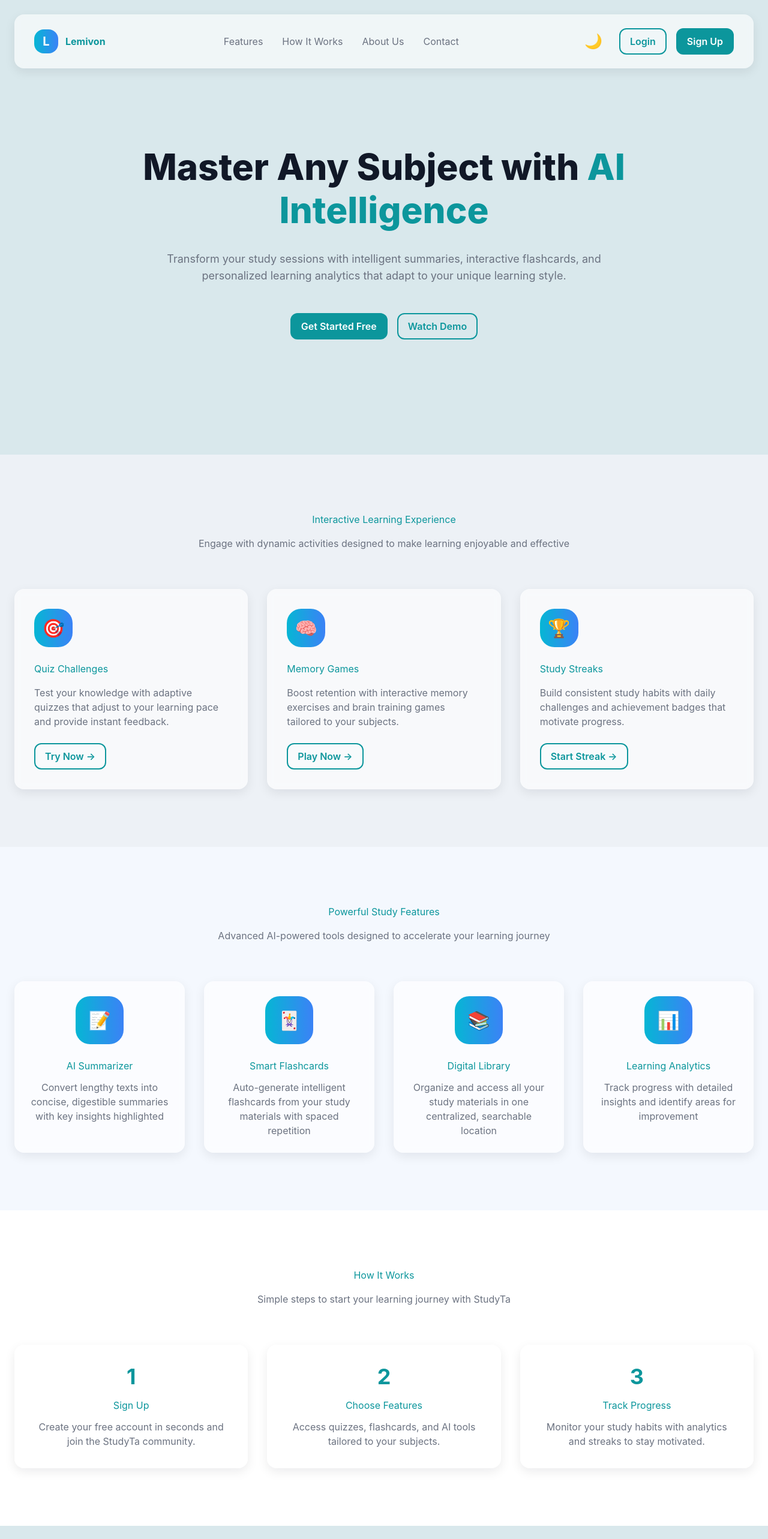
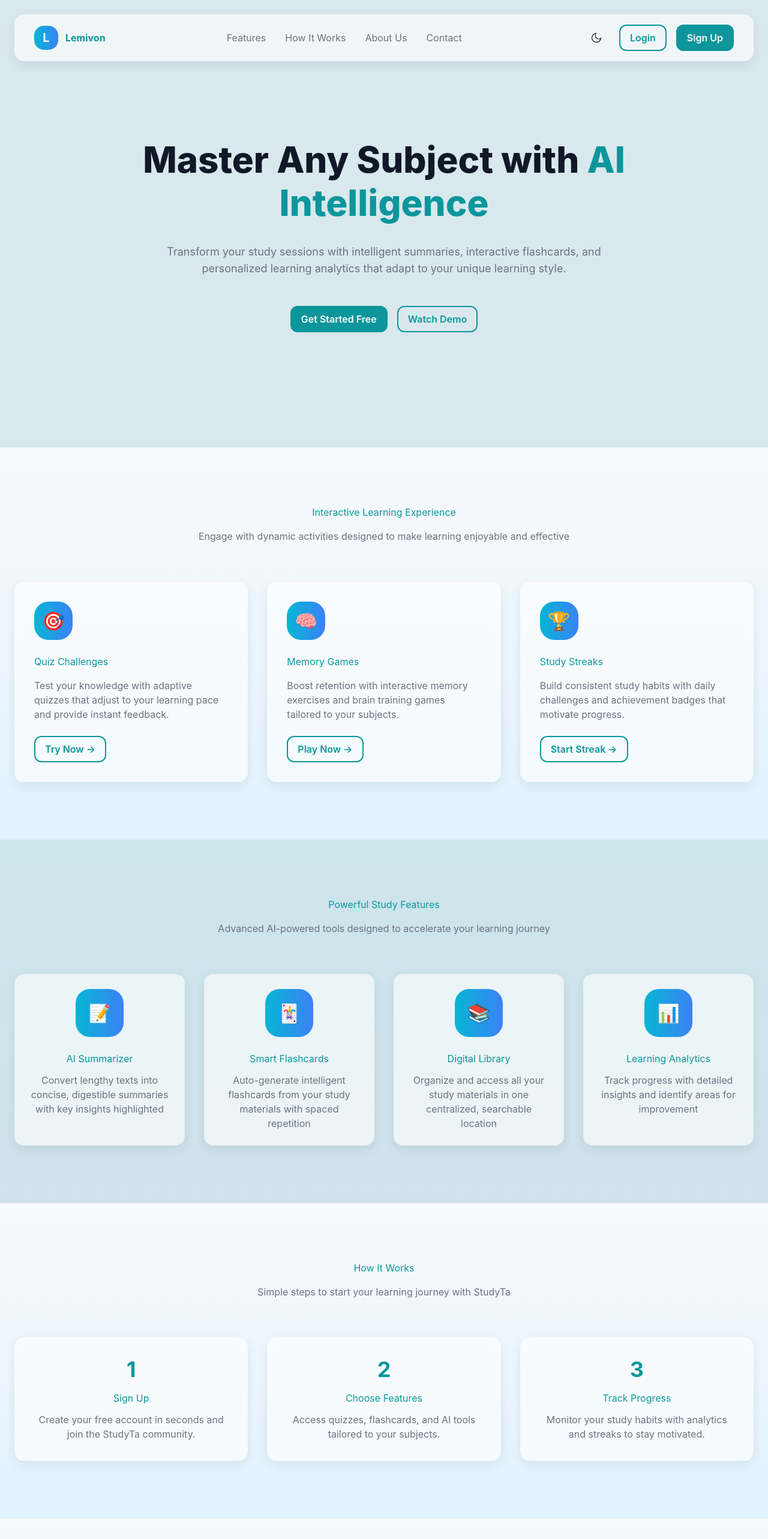
Before and after one commit to Hachimanka/StudyTaa, a React (Vite) app in the folder frontend/: page / in a window 1280 px wide. Shown: the top 2566 px of the page at 60% size. Built offline with nearby package versions, Linux system fonts and the light colour scheme.

Commit message:
Enhance TopNav and Landing components with improved dark mode support and UI consistency; update styles and structure for better readability and user experience

```diff
--- a/frontend/src/components/TopNav.jsx
+++ b/frontend/src/components/TopNav.jsx
@@ -32,7 +32,6 @@ export default function TopNav() {
 
   const location = useLocation()
   const isLanding = location && location.pathname === '/'
-
   return (
   <nav className={"glass-card mx-6 mt-6 px-8 py-4 animate-fadeInUp" + (isLanding ? ' topbar-landing' : '')}>
       <div className="max-w-7xl mx-auto flex justify-between items-center">
@@ -75,13 +74,35 @@ export default function TopNav() {
         {/* Auth Section */}
         <div className="flex items-center space-x-4">
           {/* Dark Mode Button Placeholder (optional to implement later) */}
+          {/* neutral SVG icons instead of emoji */}
           <button
             onClick={() => setIsDark(d => !d)}
             aria-label="Toggle dark mode"
             title="Toggle Dark Mode"
-            className="p-3 rounded-2xl hover:bg-gray-100 transition-all duration-300 interactive"
+            className="theme-toggle p-3 rounded-2xl hover:bg-gray-100 transition-all duration-300 interactive"
+            style={{ lineHeight: 0 }}
           >
-            <span className="text-2xl">{isDark ? '☀️' : '🌙'}</span>
+            {isDark ? (
+              /* neutral sun */
+              <svg width="20" height="20" viewBox="0 0 24 24" fill="none" xmlns="http://www.w3.org/2000/svg" aria-hidden>
+                <circle cx="12" cy="12" r="4" stroke="currentColor" strokeWidth="1.5" />
+                <g stroke="currentColor" strokeWidth="1.2" strokeLinecap="round">
+                  <path d="M12 1v2" />
+                  <path d="M12 21v2" />
+                  <path d="M4.2 4.2l1.4 1.4" />
+                  <path d="M18.4 18.4l1.4 1.4" />
+                  <path d="M1 12h2" />
+                  <path d="M21 12h2" />
+                  <path d="M4.2 19.8l1.4-1.4" />
+                  <path d="M18.4 5.6l1.4-1.4" />
+                </g>
+              </svg>
+            ) : (
+              /* neutral crescent moon */
+              <svg width="20" height="20" viewBox="0 0 24 24" fill="none" xmlns="http://www.w3.org/2000/svg" aria-hidden>
+                <path d="M21 12.79A9 9 0 1111.21 3 7 7 0 0021 12.79z" stroke="currentColor" strokeWidth="1.5" fill="none" />
+              </svg>
+            )}
           </button>
 
           {isAuthenticated ? (
--- a/frontend/src/index.css
+++ b/frontend/src/index.css
@@ -69,6 +69,16 @@ body { background: var(--bg); color: var(--text); }
 	background: linear-gradient(180deg, #f8fafc 0%, #e0f2fe 100%);
 	color: var(--text);
 }
+
+/* hero-surface: matches the hero overlay (subtle gradient) */
+.hero-surface {
+	background: linear-gradient(180deg, rgba(6,182,212,0.06) 0%, rgba(59,130,246,0.06) 100%);
+	color: var(--text);
+}
+
+.dark .hero-surface {
+	background: linear-gradient(180deg, rgba(6,182,212,0.03) 0%, rgba(59,130,246,0.03) 100%);
+}
 .footer-surface {
 	background: #0f1724;
 	color: #e5e7eb;
@@ -92,6 +102,19 @@ body { background: var(--bg); color: var(--text); }
 }
 .dark .sidebar { background: #071021; }
 
+/* Theme toggle hover/z-index effect */
+.theme-toggle { position: relative; z-index: 1; }
+.theme-toggle:hover {
+	transform: translateY(-2px) scale(1.05);
+	box-shadow: 0 8px 24px rgba(2,6,23,0.35);
+	z-index: 50;
+	background: rgba(255,255,255,0.06);
+}
+.dark .theme-toggle:hover {
+	background: rgba(255,255,255,0.06);
+	box-shadow: 0 10px 26px rgba(0,0,0,0.6);
+}
+
 .btn-secondary {
 	border: 2px solid #0C969C;
 	background: rgba(255,255,255,0.02);
--- a/frontend/src/pages/Landing.jsx
+++ b/frontend/src/pages/Landing.jsx
@@ -60,7 +60,7 @@ export default function Landing() {
       </section>
 
       {/* Fun Activities Section */}
-      <section className="py-24 px-6 bg-[#EDF1F6]">
+    <section className="py-24 px-6 section-surface bg-[#EDF1F6]">
         <div className="max-w-7xl mx-auto">
           <motion.div
             initial={{ opacity: 0, y: 40 }}
@@ -126,7 +126,7 @@ export default function Landing() {
       {/* Features Section */}
       <section
         id="features"
-        className="py-24 px-6 bg-[#F4F8FE]"
+        className="py-24 px-6 hero-surface"
       >
         <div className="max-w-7xl mx-auto ">
           <motion.div
@@ -173,7 +173,7 @@ export default function Landing() {
       </section>
 
       {/* How It Works Section */}
-      <section id="how-it-works" className="py-24 px-6 bg-[#FFFFFF]">
+    <section id="how-it-works" className="py-24 px-6 section-surface bg-[#FFFFFF]">
         <div className="max-w-7xl mx-auto">
           <motion.div
             initial={{ opacity: 0, y: 40 }}
@@ -216,8 +216,8 @@ export default function Landing() {
         </div>
       </section>
 
-      {/* About Us Section */}
-  <section id="about" className="py-24 px-6">
+  {/* About Us Section */}
+  <section id="about" className="py-24 px-6 section-surface">
         <div className="max-w-7xl mx-auto text-center">
           <motion.div
             initial={{ opacity: 0, y: 40 }}
@@ -237,33 +237,33 @@ export default function Landing() {
       </section>
 
       {/* Footer */}
-  <footer className="footer-surface text-gray-300 py-10 mt-16">
+      <footer className="footer-surface text-muted py-10 mt-16">
         <div className="max-w-7xl mx-auto px-6 grid md:grid-cols-3 gap-12">
           <div>
-            <h3 className="text-lg font-bold text-white mb-4">StudyTa</h3>
-            <p className="text-sm text-gray-400">
+            <h3 className="text-lg font-bold text-heading mb-4">StudyTa</h3>
+            <p className="text-sm text-muted">
               Your AI-powered study companion for smarter learning.
             </p>
           </div>
           <div>
-            <h4 className="font-semibold text-white mb-4">Quick Links</h4>
+            <h4 className="font-semibold text-heading mb-4">Quick Links</h4>
             <ul className="space-y-2 text-sm">
-              <li><a href="#features" className="hover:text-white transition">Features</a></li>
-              <li><a href="#how-it-works" className="hover:text-white transition">How It Works</a></li>
-              <li><a href="#about" className="hover:text-white transition">About Us</a></li>
-              <li><a href="#contact" className="hover:text-white transition">Contact</a></li>
+              <li><a href="#features" className="hover:text-heading transition">Features</a></li>
+              <li><a href="#how-it-works" className="hover:text-heading transition">How It Works</a></li>
+              <li><a href="#about" className="hover:text-heading transition">About Us</a></li>
+              <li><a href="#contact" className="hover:text-heading transition">Contact</a></li>
             </ul>
           </div>
           <div>
-            <h4 className="font-semibold text-white mb-4">Follow Us</h4>
+            <h4 className="font-semibold text-heading mb-4">Follow Us</h4>
             <div className="flex space-x-4 text-lg">
-              <a href="#" className="hover:text-white">🌐</a>
-              <a href="#" className="hover:text-white">🐦</a>
-              <a href="#" className="hover:text-white">📘</a>
+              <a href="#" className="hover:text-heading">🌐</a>
+              <a href="#" className="hover:text-heading">🐦</a>
+              <a href="#" className="hover:text-heading">📘</a>
             </div>
           </div>
         </div>
-        <div className="text-center text-sm text-gray-500 mt-8">
+        <div className="text-center text-sm text-muted mt-8">
           © {new Date().getFullYear()} StudyTa. All rights reserved.
         </div>
       </footer>
```
